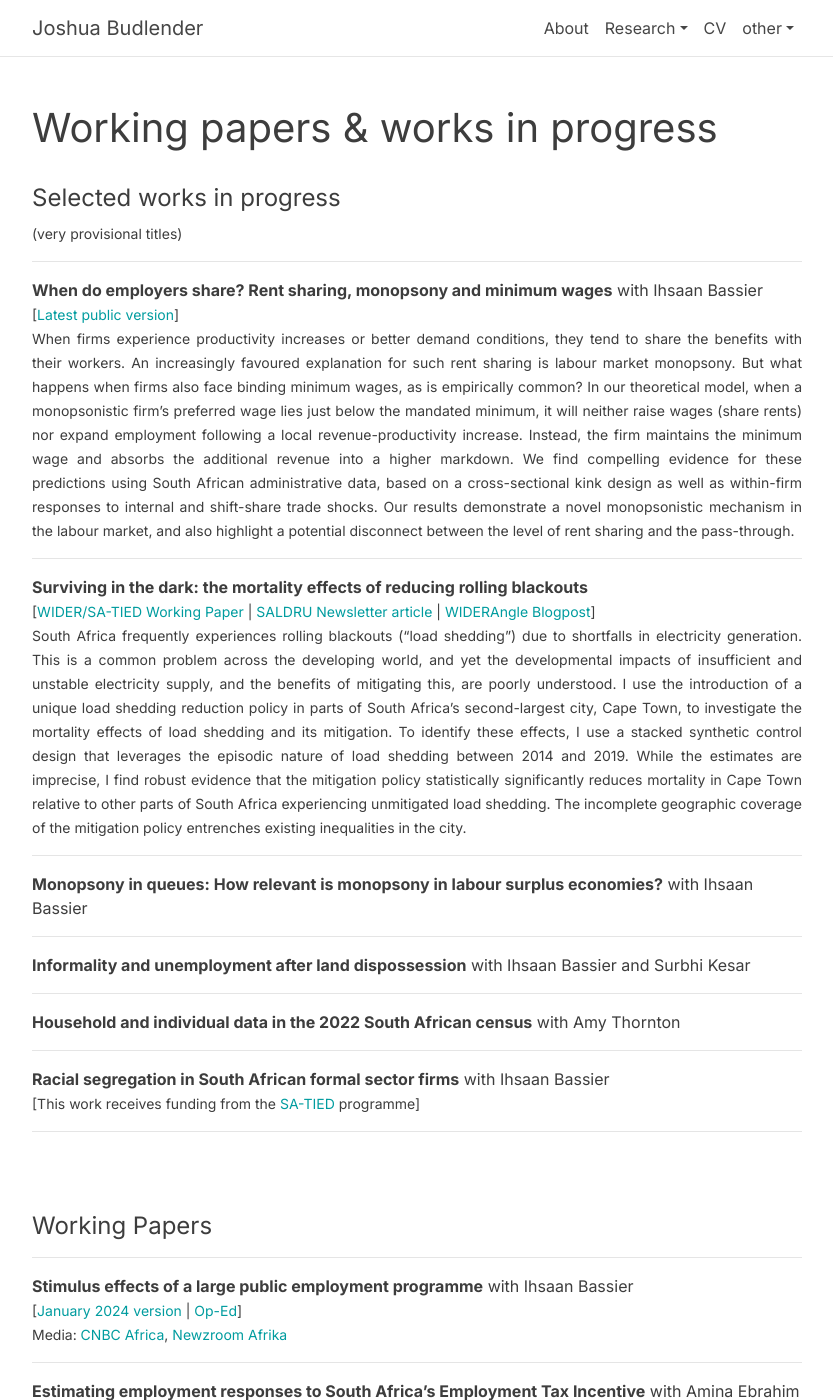
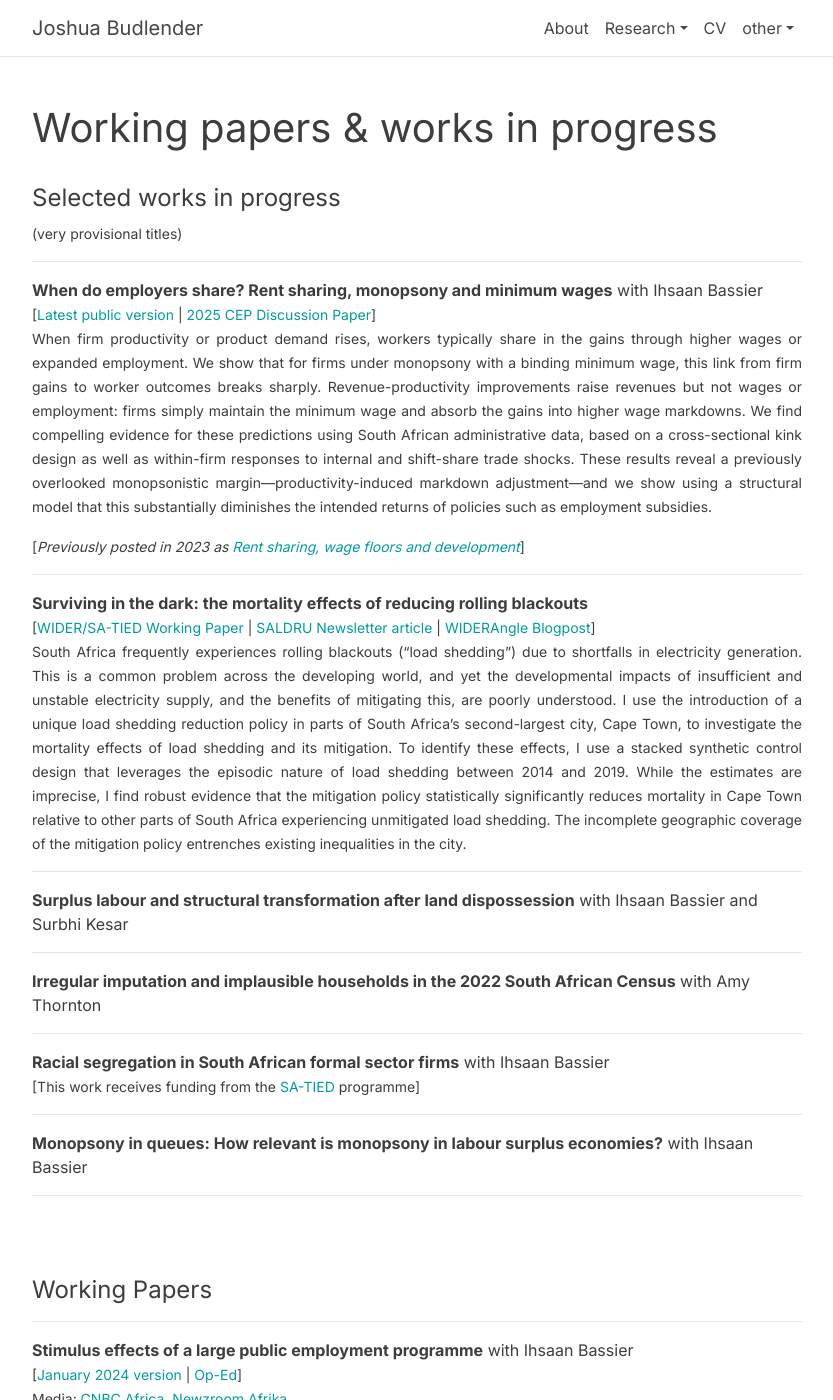
Before and after one commit to jbudlender/jbudlender.github.io, a Jekyll site: the page built from _pages/working.md, in a window 1280 px wide and 1400 px high. Shown: the whole window, without its empty margins (223-1056 px from the left). Built offline with Jekyll 4.4.1, drawn with Linux system fonts in a browser that asks for light colours; comment, search, counter and statistics services are not loaded; a style sheet for code colours, icons or effects is not loaded.

Commit message:
Big update

```diff
--- a/_pages/working.md
+++ b/_pages/working.md
@@ -11,9 +11,10 @@ nav: false
 
 * * *
 **When do employers share? Rent sharing, monopsony and minimum wages** with Ihsaan Bassier
-<small>[[Latest public version](/assets/pdf/rentsharing.pdf)]
-When firms experience productivity increases or better demand conditions, they tend to share the benefits with their workers. An increasingly favoured explanation for such rent sharing is labour market monopsony. But what happens when firms also face binding minimum wages, as is empirically common? In our theoretical model, when a monopsonistic firm's preferred wage lies just below the mandated minimum, it will neither raise wages (share rents) nor expand employment following a local revenue-productivity increase. Instead, the firm maintains the minimum wage and absorbs the additional revenue into a higher markdown. We find compelling evidence for these predictions using South African administrative data, based on a cross-sectional kink design as well as within-firm responses to internal and shift-share trade shocks. Our results demonstrate a novel monopsonistic mechanism in the labour market, and also highlight a potential disconnect between the level of rent sharing and the pass-through.
+<small>[[Latest public version](/assets/pdf/rentsharing.pdf) | [2025 CEP Discussion Paper](https://cep.lse.ac.uk/pubs/download/dp2134.pdf)]
+When firm productivity or product demand rises, workers typically share in the gains through higher wages or expanded employment. We show that for firms under monopsony with a binding minimum wage, this link from firm gains to worker outcomes breaks sharply. Revenue-productivity improvements raise revenues but not wages or employment: firms simply maintain the minimum wage and absorb the gains into higher wage markdowns. We find compelling evidence for these predictions using South African administrative data, based on a cross-sectional kink design as well as within-firm responses to internal and shift-share trade shocks.  These results reveal a previously overlooked monopsonistic margin---productivity-induced markdown adjustment---and we show using a structural model that this substantially diminishes the intended returns of policies such as employment subsidies.
 {: style="text-align: justify"}
+<small>[*Previously posted in 2023 as [Rent sharing, wage floors and development](https://www.wider.unu.edu/sites/default/files/Publications/Working-paper/PDF/wp2023-132-rent-sharing-wage-floors-development.pdf)*]
 
 * * *
 
@@ -34,20 +35,21 @@ inequalities in the city.
 
 * * *
 
-**Monopsony in queues: How relevant is monopsony in labour surplus economies?** with Ihsaan Bassier
+**Surplus labour and structural transformation after land dispossession** with Ihsaan Bassier and Surbhi Kesar
 
 * * *
 
-**Informality and unemployment after land dispossession** with Ihsaan Bassier and Surbhi Kesar
 
-* * *
-
-**Household and individual data in the 2022 South African census** with Amy Thornton
+**Irregular imputation and implausible households in the 2022 South African Census** with Amy Thornton
 
 * * *
 
 **Racial segregation in South African formal sector firms** with Ihsaan Bassier
 <small>[This work receives funding from the [SA-TIED](https://sa-tied.wider.unu.edu/) programme]
+
+* * *
+
+**Monopsony in queues: How relevant is monopsony in labour surplus economies?** with Ihsaan Bassier
 
 * * *
 
```
Also changed, not shown: _pages/datasets.md (+1 -1 lines), _pages/visitSALDRU.md (+2 -2 lines), 1 other file.
